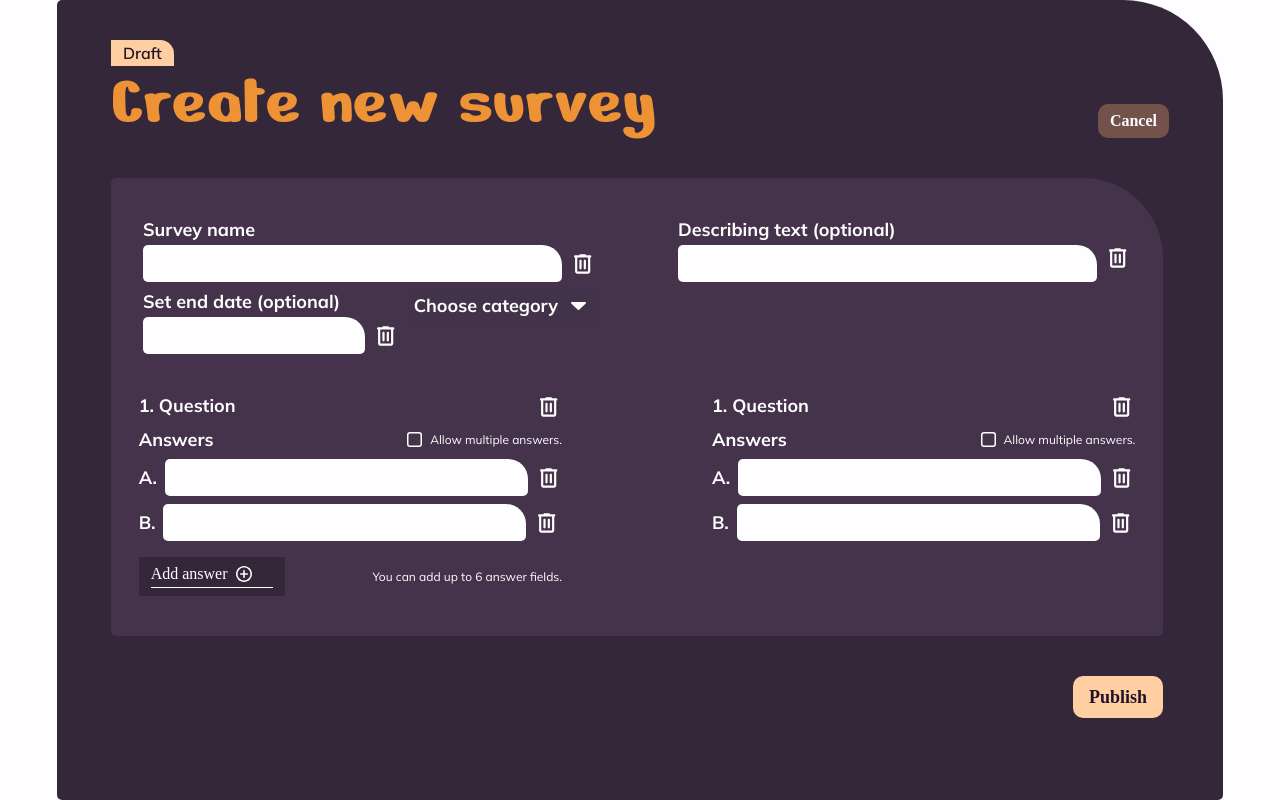
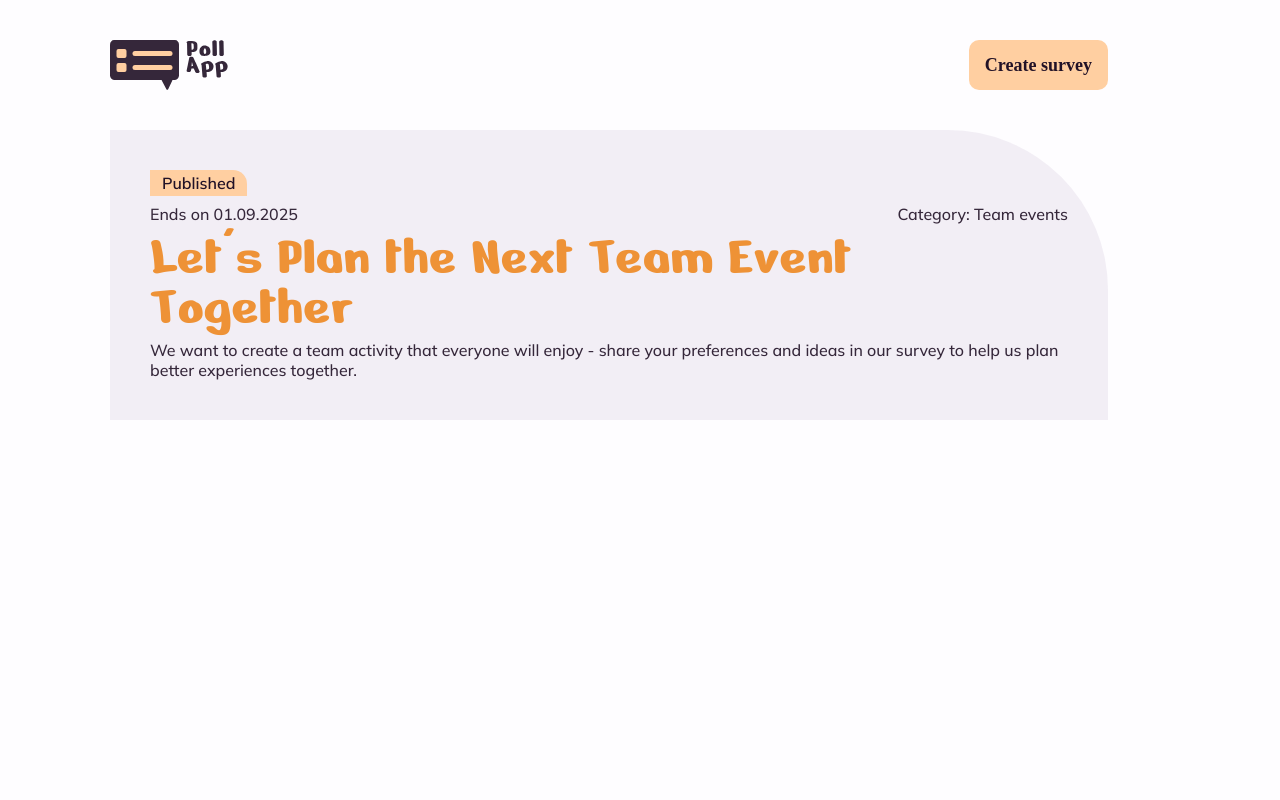
Before and after one commit to FelixWagner25/Poll_App, an Angular app: page / in a window 1280 px wide. Built offline with nearby package versions, Linux system fonts and the light colour scheme; a web font is replaced by a local one.

Commit message:
feat: style head information section in survey results component

```diff
--- a/src/app/app.routes.ts
+++ b/src/app/app.routes.ts
@@ -1,8 +1,10 @@
 import { Routes } from '@angular/router';
 import { HomeComponent } from './home/home.component';
 import { NewSurveyComponent } from './new-survey/new-survey.component';
+import { SurveyResultsComponent } from './survey-results/survey-results.component';
 
 export const routes: Routes = [
-  { path: '', component: NewSurveyComponent }, //HomeComponent },
+  //{ path: '', component: HomeComponent },
+  { path: '', component: SurveyResultsComponent },
   { path: 'new-survey', component: NewSurveyComponent },
 ];
--- /dev/null
+++ b/src/app/survey-results/survey-results.component.html
@@ -0,0 +1,21 @@
+<section>
+  <div class="fbox-row-space-between width-100">
+    <img src="assets/img/logo_purple.svg" alt="PollApp Logo" />
+    <button class="btn btn--primary">Create survey</button>
+  </div>
+  <div class="fbox-row gap-42px">
+    <div class="survey">
+      <div class="status status--secondary">Published</div>
+      <div class="survey__date-category-wrap survey__text">
+        <span>Ends on 01.09.2025</span>
+        <span>Category: Team events</span>
+      </div>
+      <h2 class="survey__headline">Let's Plan the Next Team Event Together</h2>
+      <div class="survey__text">
+        We want to create a team activity that everyone will enjoy - share your preferences and
+        ideas in our survey to help us plan better experiences together.
+      </div>
+    </div>
+    <div class="results"></div>
+  </div>
+</section>
--- /dev/null
+++ b/src/app/survey-results/survey-results.component.scss
@@ -0,0 +1,43 @@
+@use '../../styles/abstract/colors' as col;
+@use '../../styles/abstract/mixins' as mx;
+@use '../../styles/abstract/constants' as const;
+
+section {
+  width: min(100%, 1218px);
+  padding: 40px 110px;
+  display: flex;
+  flex-direction: column;
+  align-items: flex-start;
+  justify-content: center;
+  gap: 40px;
+}
+
+.survey {
+  display: flex;
+  flex-direction: column;
+  align-items: flex-start;
+  justify-content: flex-start;
+  gap: 8px;
+  background-color: rgba(142, 112, 153, 0.1);
+  border-top-right-radius: 160px;
+  padding: 40px;
+
+  &__date-category-wrap {
+    display: flex;
+    justify-content: space-between;
+    width: 100%;
+  }
+
+  &__headline {
+    font-family: 'Nerko_One';
+    color: col.$h2-orange;
+    @include mx.font-size-wght(56px, 400);
+    line-height: 50px;
+  }
+
+  &__text {
+    color: col.$primary-purple;
+    @include mx.font-size-wght(16px, 500);
+    font-family: 'Mulish';
+  }
+}
--- a/src/styles/abstract/_colors.scss
+++ b/src/styles/abstract/_colors.scss
@@ -3,3 +3,4 @@ $primary-orange: #ffb770;
 $secondary-orange: #ffcfa1;
 $bg-card: #faf5fe;
 $bg-default: #fefdff;
+$h2-orange: #ee9236;
```
Also changed, not shown: src/app/survey-results/survey-results.component.ts (added, +11 -0 lines), public/assets/img/logo_purple.svg (added), 1 other file (tests, documents, lock files or other folders).
